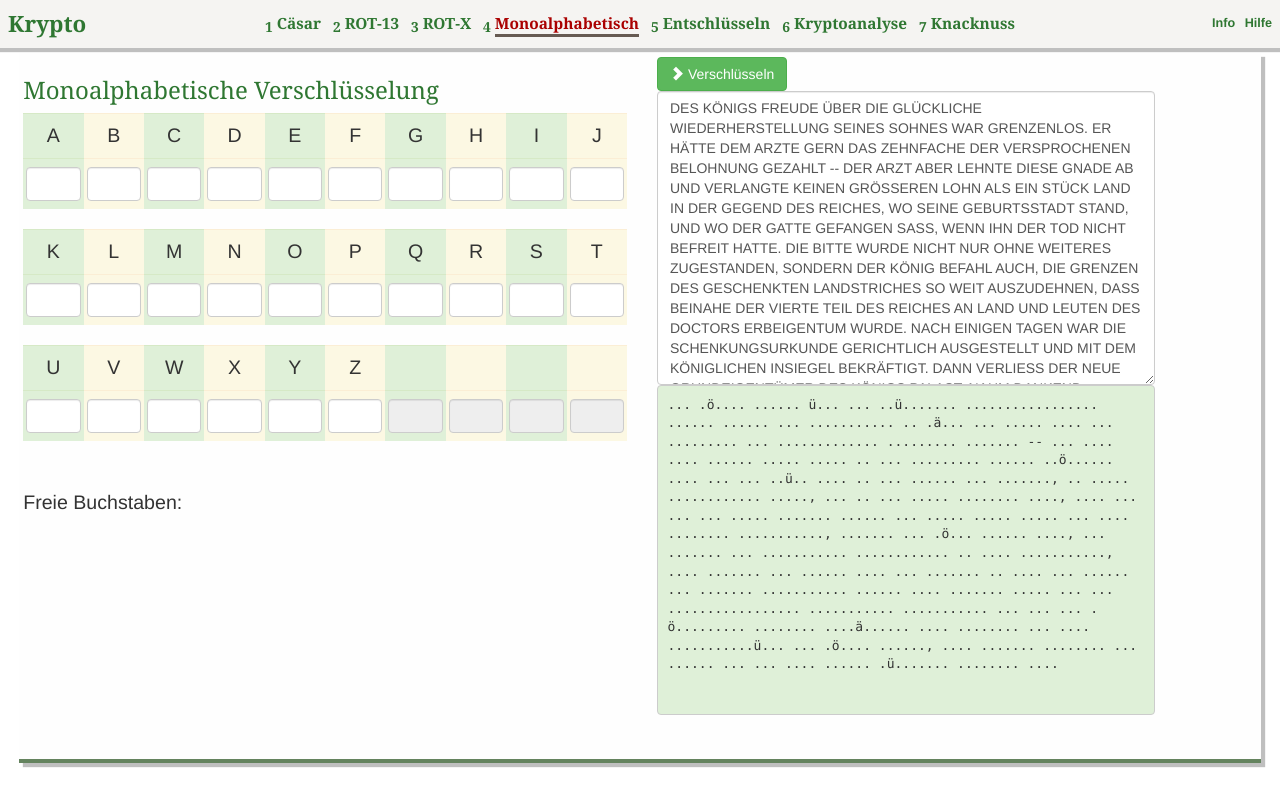
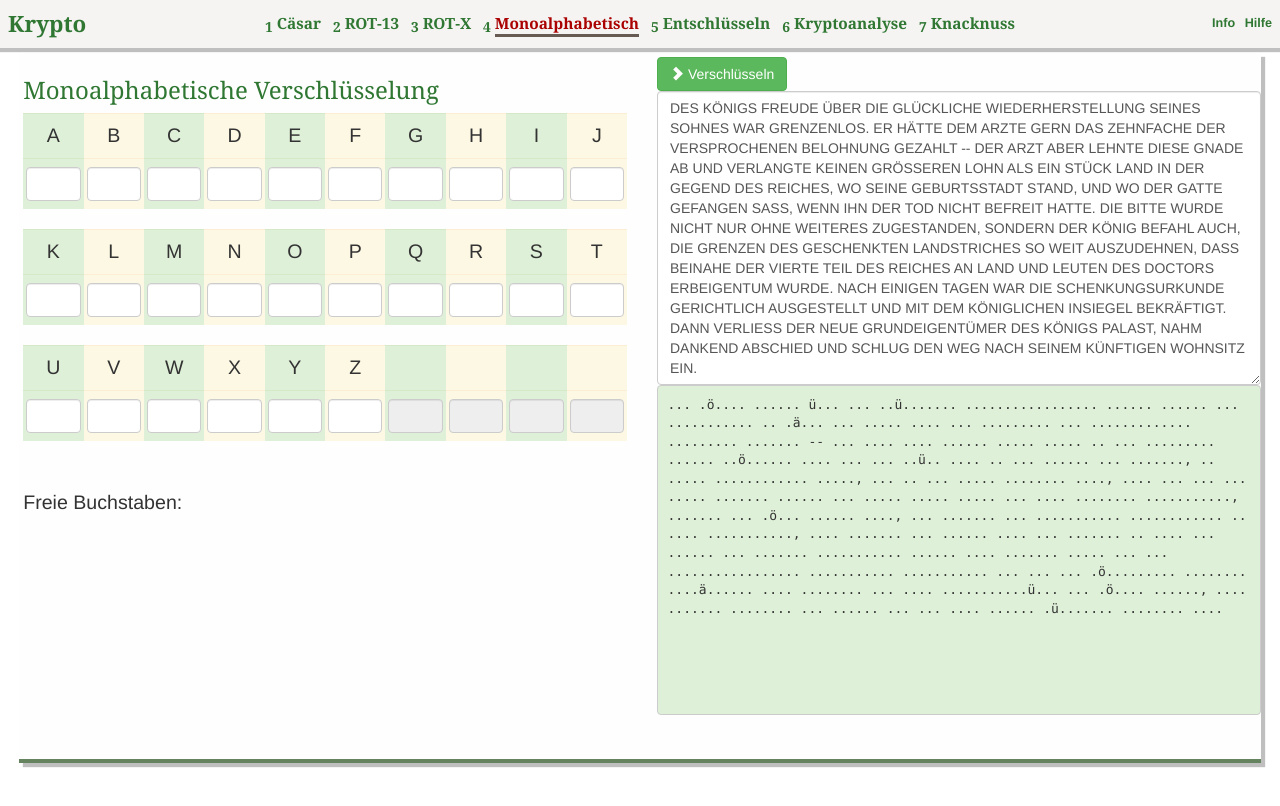
Before and after one commit to mgje/Crypto, a Jekyll site: the page built from exp4/index.html, in a window 1280 px wide. Shown: the top 806 px of the page. Built offline with Jekyll 4.4.1, drawn with Linux system fonts in a browser that asks for light colours; some web fonts are replaced.

Commit message:
column size test

```diff
--- a/exp2/index.html
+++ b/exp2/index.html
@@ -15,7 +15,7 @@
     </div>
     <!-- <div class="col-md-1"></div> -->
     <!-- colum rigth -->
-    <div class="col-md-5 col-sm-5">
+    <div class="col-md-6 col-sm-5">
 
       <!-- <div class="btn-group"> -->
       <button id = "btn_crypt" type="submit" name="button1" class="btn btn-success" ><i class="glyphicon glyphicon-chevron-right"></i> Verschlüsseln</button>
--- a/exp3/index.html
+++ b/exp3/index.html
@@ -23,7 +23,7 @@
     </div>
     <!-- <div class="col-md-1"></div> -->
     <!-- colum rigth -->
-    <div class="col-md-5 col-sm-5">
+    <div class="col-md-6 col-sm-5">
       <form class="form-search" action="#">
 
 
--- a/exp4/index.html
+++ b/exp4/index.html
@@ -17,7 +17,7 @@
     </div>
     <!-- <div class="col-md-1"></div> -->
     <!-- colum rigth -->
-    <div class="col-md-5 col-sm-5">
+    <div class="col-md-6 col-sm-5">
       <div class="btn-group">
       <button id = "btn_crypt" type="submit" name="button1" class="btn btn-success" ><i class="glyphicon glyphicon-chevron-right"></i> Verschlüsseln</button>
       </div>
--- a/exp5/index.html
+++ b/exp5/index.html
@@ -61,7 +61,7 @@
     </div>
     <!-- <div class="col-md-1"></div> -->
     <!-- colum rigth -->
-    <div class="col-md-5 col-sm-5">
+    <div class="col-md-6 col-sm-5">
 
 
       <textarea id="inputTxt" class="form-control" rows="14">DOV VLFK GLH IUDX GHPVHOEHQ QÄKHUWH, ILHOHQ LKU PDQFKHUOHL JHGDQNHQ XQG JHIÜKOH VFKZHU DXI'V KHUC, ZHQQ VLH VLFK GLH YHUJDQJHQKHLW CXUÜFNULHI XQG ÜEHUGDFKWH, ZLH VLH DOV NLQG LQ GÜUIWLJNHLW DXIJHZDFKVHQ, GDQQ SOÖWCOLFK LP KDXVH GHV NDXIPDQQV UHLFK JHZHVHQ VHL, XQG HQGOLFK VROFKH WUÜEVDO HUOHEW KDEH. GRFK UHLFKWXP XQG WUÜEVDO ZDUHQ RKQH LKUH VFKXOG ÜEHU VLH JHNRPPHQ, XQG LKU JHZLVVHQ IÜKOWH VLFK QLFKW EHVFKZHUW. -- VLH WUXJ QRFK LPPHU PÄQQOLFKH NOHLGXQJ XQG ZROOWH VLH DXFK QLFKW HKHU DEOHJHQ XQG VLFK CX HUNHQQHQ JHEHQ, DOV ELV DOOHV JHRUGQHW ZÄUH. YRU LKUHP IUÜKHUHP KDXVH OLHVV VLH GLH NXWVFKH KDOWHQ XQG GXUFK HLQHQ GLHQHU DQIUDJHQ, RE VLH GD ZRKO DXI HLQLJH WDJH HLQH ZRKQXQJ PLHWHQ NÖQQH. GHU JHJHQZÄUWLJH EHVLWCHU, GHU XQV ZRKOEHNDQQWH JUDI, REZRKO MHWCW GXUFK VFKQÖGHQ EHWUXJ VWHLQUHLFK JHZRUGHQ, ZDU GRFK ÄXVVHUVW JHOGJLHULJ XQG VXFKWH, ZR HU NRQQWH, VHLQHQ PDPPRQ CX YHUPHKUHQ. HU ZDU GDUXP JOHLFK EHUHLW, GHP UHLFKHQ IUHPGHQ KHUUQ HLQH ZRKQXQJ CX YHUPLHWHQ, DOV LKP GHU KRKH SUHLV, GHQ HU XQYHUVFKÄPWHU ZHLVH IRUGHUWH, XQZHLJHUOLFK CXJHVWDQGHQ ZXUGH.</textarea>
--- a/exp6/index.html
+++ b/exp6/index.html
@@ -83,7 +83,7 @@
     </div>
     <!-- <div class="col-md-1"></div> -->
     <!-- colum rigth -->
-    <div class="col-md-5 col-sm-5">
+    <div class="col-md-6 col-sm-5">
 
       <textarea id="inputTxt" class="form-control" rows="14">WBX YKTN EXZMX TF YHEZXGWXG MTZX XBGX KXBVAX FÄGGXKDEXBWNGZ TG NGW XKLVABXG OHK WXK HUKBZDXBM, PH LBX WXG DÖGBZEBVAXG LVAXGDNGZLUKBXY OHKSXBZMX NGW LBVA TEL ZKNGWAXKKG SN XKDXGGXG ZTU. FTG DTGG EXBVAM WXGDXG, WTLL WXK GXNX ZXUBXMXK FBM ZKHLLXK XAKXKUBXMNGZ NGW NGMXKPÜKYBZDXBM XFIYTGZXG PNKWX. LXBG XKLMXK UXYXAE ETNMXMX WTABG, WXG OHKFTEL KXBVAXG DTNYFTGG, WXK OHK CTAKXG PXZXG EXBVAMLBGGBZXG PXMMXGL BG'L ZXYÄGZGBL ZXLXMSM PHKWXG, LHPBX WXG ZKTYXG, WXK WXLLXG OXKFÖZXG XKATEMXG, WXLZEXBVAXG WBX FTZW, PXEVAX WTFTEL UXB WXK YKTN WXL DTNYFTGGL ZXWBXGM ATUX NGW CXMSM UXBF ZKTYXG WBXGX -- WBXLX WKXB IXKLHGXG OHKSNYÜAKXG. WXK UXYXAE PNKWX LHYHKM OHEESHZXG.</textarea>
       <br>
--- a/exp7/index.html
+++ b/exp7/index.html
@@ -83,7 +83,7 @@
     </div>
     <!-- <div class="col-md-1"></div> -->
     <!-- colum rigth -->
-    <div class="col-md-5 col-sm-5">
+    <div class="col-md-6 col-sm-5">
 
 
       <textarea id="inputTxt" class="form-control" rows="14">DZV AR DZV WNRBZR TNCL METXNET ORD UWZAET BZXGVDZRZ HNOCKNRR TNLLZ METGR BVNOZM TNNV UZHGKKZR ORD ZARZR WNRBZR UNVL, DZV ATK UAM POV TNWUZR UVOML VZAETLZ. TÄRDZ ORD CÜMMZ XNVZR BZCZMMZWL ORD ZAR PZVCZLPLZM BZXNRD UZDZEHLZ MZARZR WZAU. DZV TZVV BVNC LVNL MLGWPZR METVALLZM AR DZR BZVAETLMMNNW; CÜV ATR, DZR VZAETZR, TGETBZUGVZRZR KNRR, BNU ZM XGTW HZARZR BVORD POV COVETL. DZV RZOZ BVORDTZVV UZCNTW MGBWZAET, DZK UAM DNTAR BZCNRBZR BZTNWLZRZR HNOCKNRRZ DAZ CZMMZWR NUPORZTKZR ORD MAZ DZK BVNCZR NRPOWZBZR. GUXGTW DAZ BZVAETLMTZVVZR ZARNRDZV JZVXORDZVL NRMNTZR, XNBLZ DGET HZARZV ZAR XGVL BZBZR DAZ NRGVDRORB DZM BZUAZLZRDZR BVORDTZVVR JGVPOUVARBZR. SZLPL CVNBLZ DAZ AR KÄRRZVHWZADORB DNMLZTZRDZ CVNO DZR BVNCZR: »UZHZRRZL, XAZ AML DNKNWM DAZ BGWDZRZ HZLLZ DZV HNOCKNRRMCVNO AR ZOVZ TÄRDZ BZHGKKZR?« DZV BVNC ZVXADZVLZ KAL METNKWGMZV CVZETTZAL: »DAZ CVNO METZRHLZ KAV DAZ HZLLZ NWM WAZUZMYCNRD.« -- DNVNOC XOVDZ DAZ KNBD AR HZLLZR BZWZBL ORD AR'M JZVTÖV BZRGKKZR; MAZ MGWWLZ ZVHWÄVZR, XAZ ZM MAET KAL DZV HZLLZ JZVTNWLZ. DAZ ZVMETVGEHZRZ KNBD DZEHLZ ROR DZR BNRPZR UZLVOB NOC. TAZVNOC CÄWWLZ DNM BZVAETL DZR MYVOET, DNMM DZV BVNC ORD DAZ KNBD NOC WZUZRMPZAL AR'M BZCÄRBRAM HGKKZR MGWWLZR ORD PXNV XOVDZR MAZ AR DZRMZWUZR LOVK BZUVNETL, AR XZWETZK DZV HNOCKNRR UAM SZLPL BZMZMMZR TNLLZ.</textarea>
```
